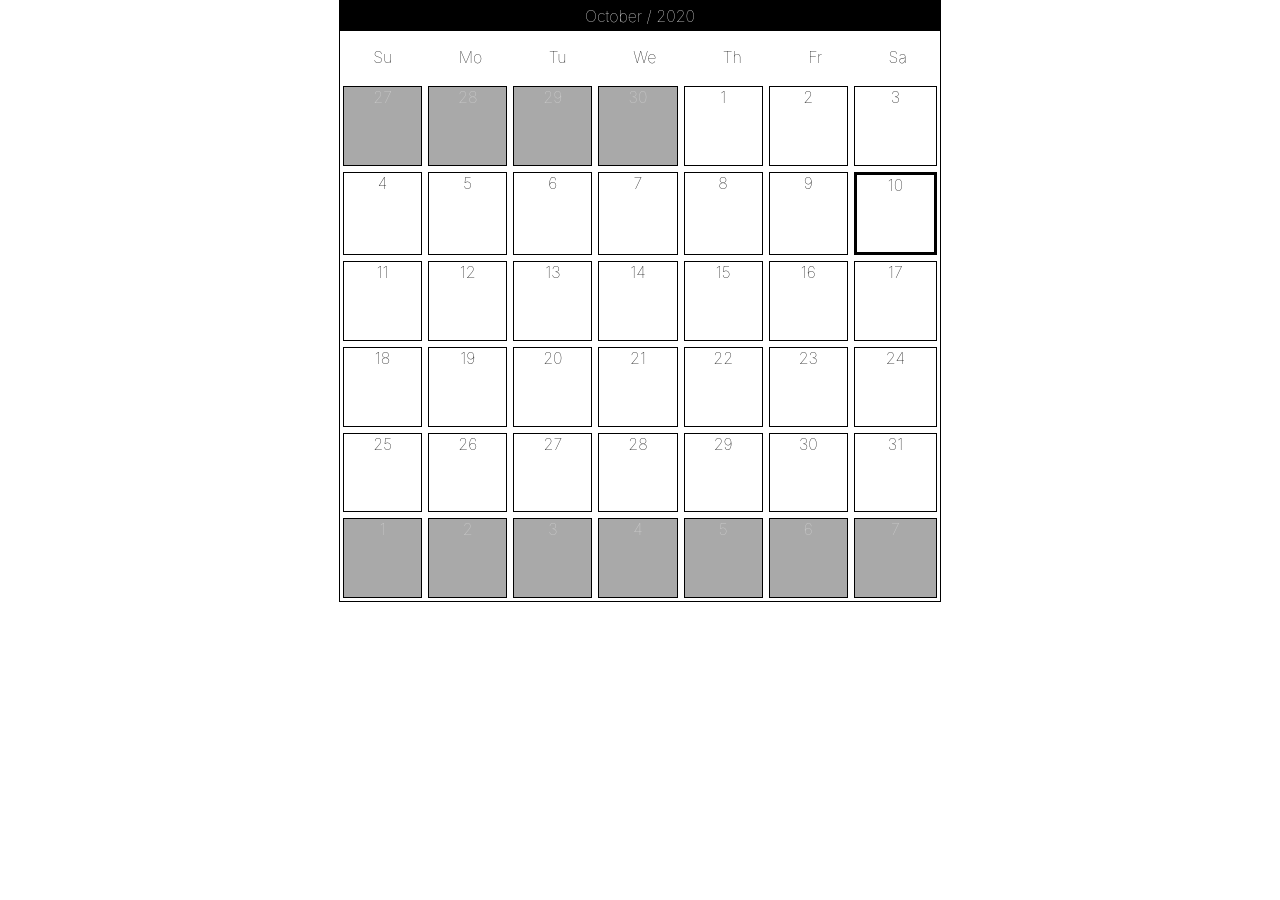
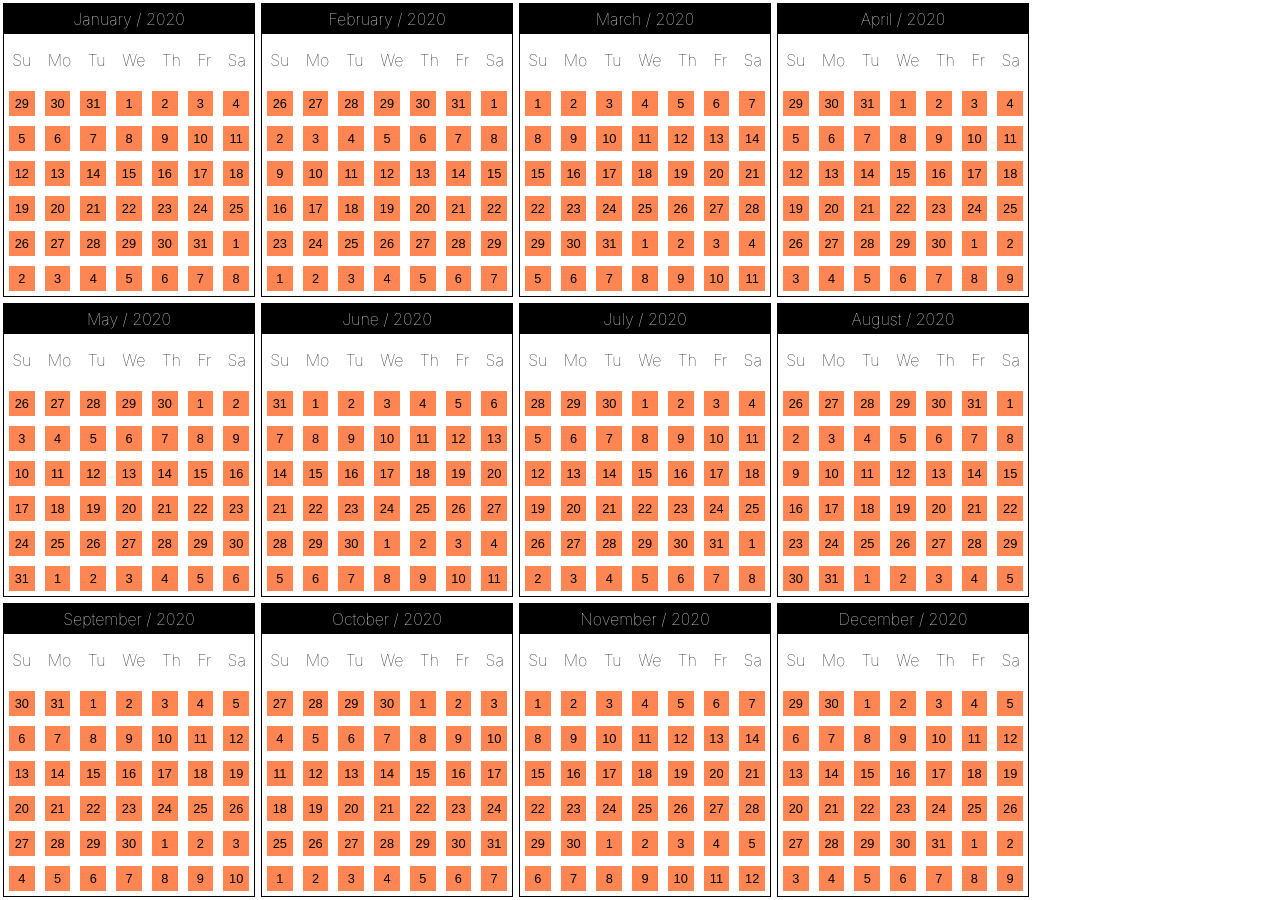
Before and after one commit to fooyongyan/webapp-infinitychain, a React app: page / in a window 1280 px wide. Before the commit the page ends 800 px from the top, so only its background shows below. Built offline with nearby package versions, Linux system fonts and the light colour scheme.

Commit message:
Refactored them into a proper calendar, because this is getting a little too big

```diff
--- a/src/App/App.js
+++ b/src/App/App.js
@@ -1,16 +1,10 @@
 import React from 'react';
-import MonthlyCalendar from '../components/MonthlyCalendar/MonthlyCalendar';
+import Year from '../components/calendar/Year/Year';
 import './App.scss';
 function App() {
-
-
-  const daysHeader = ['Su', 'Mo', 'Tu', 'We', 'Th', 'Fr', 'Sa'];
   return (
     <div className="App">
-      <MonthlyCalendar
-          days = {daysHeader}
-          style = {{width: "600px", height: "600px"}}
-      />
+      <Year />
     </div>
   );
 }
--- a/src/components/Calendar/Body/Body.js
+++ b/src/components/Calendar/Container/Body/Body.js
@@ -1,6 +1,6 @@
 import React from 'react';
 import '../Calendar.scss'
-import Aux from '../../../hoc/Auxiliary/Auxiliary'
+import Aux from '../../../../hoc/Auxiliary/Auxiliary'
 
 export default function CalendarBody (props ) {
     return <Aux>
--- a/src/components/Calendar/Calendar.js
+++ b/src/components/Calendar/Container/Calendar.js
@@ -4,7 +4,6 @@ import Header from './Header/Header'
 import CalendarBody from './Body/Body'
 
 export default function Calendar (props) {
-
 
     return (
         <div className = "Calendar" style = {props.style}>
--- a/src/components/Calendar/Calendar.scss
+++ b/src/components/Calendar/Container/Calendar.scss
@@ -10,6 +10,7 @@
     color: $color;
     font-size: $font-size;
     min-width: 250px;
+    margin: 3px;
 }
 
 .Calendar__Header {
--- /dev/null
+++ b/src/components/Calendar/Month/Day/Day.js
@@ -0,0 +1,40 @@
+import React from 'react';
+import './Day.scss'
+import moment from 'moment';
+export default function Day (props) {
+
+    console.log(props.value.format("YYYY-MM-DD"),  moment().format("YYYY-MM-DD"), props.value.format("YYYY-MM-DD") === moment().format("YYYY-MM-DD"));
+    const state = {
+        date: props.value,
+        dayOfMonth:  props.value.month(),
+        isCurrentDay: props.value.format("YYYY-MM-DD") === moment().format("YYYY-MM-DD"),
+        isCurrentMonth: props.isCurrentMonth,
+        day: props.value.date()
+    };
+
+    console.log(state.isCurrentDay);
+    const [selected, setSelected] = React.useState(props.isHighlighted);
+    function onDayClicked() {
+        setSelected(!selected);
+        if ( props.clicked ) {
+            props.clicked(props.dateValue, selected);
+        }
+    }
+
+    function getClass () {
+        if ( selected ) {
+            return ("Day__selected");
+        } else {
+            if ( state.isCurrentMonth)
+                return ("Day__currentMonth");
+        }
+        if ( state.isCurrentDay ) return ("Day__currentDay");
+        return "Day__prevMonth";
+    }
+
+    return (
+        <button className = {getClass()} onClick={ onDayClicked}>
+            {state.day}
+        </button>
+    );
+}
--- /dev/null
+++ b/src/components/Calendar/Month/Day/Day.scss
@@ -0,0 +1,41 @@
+$highlighted-color:  #FF8552;
+
+.Day {
+    font-size: 80%;
+    border: none;
+    margin: 5px;
+    padding: 5px;
+    min-width: 10px;
+    min-height: 10px;
+    border-radius: 0px;
+    outline:none;
+    &:hover {
+        font-weight: bold;
+        outline: 1px solid black;
+    }
+
+    &__prevMonth {
+        @extend .Day;
+        color: lightgray;
+        background-color: darkgray;
+    }
+
+    &__selected {
+        @extend .Day;
+        background-color: $highlighted-color;
+        color: black;
+    }
+
+    &__currentDay {
+        @extend .Day;
+        color: black;
+    }
+
+    &__currentMonth {
+        @extend .Day;
+        color: black;
+        background-color: white;
+    }
+
+
+}
--- a/src/components/MonthlyCalendar/MonthlyCalendar.js
+++ b/src/components/Calendar/Month/Month.js
@@ -1,7 +1,7 @@
 import React from 'react';
 import Day from './Day/Day';
 import moment from 'moment';
-import Calendar from '../Calendar/Calendar'
+import Calendar from '../Container/Calendar'
 
 /*********
  *
@@ -34,14 +34,12 @@ export default function MonthlyCalendar (props) {
         {
             days.push( <Day
                             key = {i}
+                            value = {currMoment}
+                            dateValue={currMoment.toDate()}
+                            month={currMoment.month()}
+                            isHighlighted = {true}
+                            clicked = {onDaysClicked}
                             isCurrentMonth={currMoment.month() + 1 === config.month }
-                            dateValue={currMoment.toDate()}
-                            day={currMoment.date()}
-                            month={currMoment.month()}
-                            dayOfMonth={i+1}
-                            isCurrentDay = { currMoment.format("YYYY-MM-DD") === moment().format("YYYY-MM-DD") }
-                            isHighlighted = {false}
-                            clicked = {onDaysClicked}
                         />)
             currMoment = currMoment.clone().add(1, 'days');
         }
--- /dev/null
+++ b/src/components/Calendar/Year/Year.js
@@ -0,0 +1,19 @@
+import React from 'react'
+import Month from '../Month/Month';
+import './Year.scss';
+import moment from 'moment';
+
+export default function Year ( props ) {
+
+    const year = props.year ? props.year : moment().year();
+    const daysHeader = ['Su', 'Mo', 'Tu', 'We', 'Th', 'Fr', 'Sa'];
+    function renderMonth () {
+        const components = [];
+        for ( let i = 1; i <= 12; i++) {
+            components.push ( <Month year={year} month={i} days={daysHeader}/>)
+        }
+        return components;
+    }
+    return <div class ="Year"> {renderMonth()} </div>
+
+}
--- /dev/null
+++ b/src/components/Calendar/Year/Year.scss
@@ -0,0 +1,5 @@
+.Year {
+    display: flex;
+    flex-direction: row;
+    flex-wrap: wrap;
+}
--- a/src/components/MonthlyCalendar/Day/Day.js
+++ /dev/null
@@ -1,32 +0,0 @@
-import React from 'react';
-import './Day.scss'
-import moment from 'moment';
-export default function Day (props) {
-
-    const [selected, setSelected] = React.useState(props.isHighlighted);
-    function onDayClicked() {
-        console.log(moment(props.dateValue).format("YYYY-MM-DD"));
-        setSelected(!selected);
-        if ( props.clicked ) {
-            props.clicked(props.dateValue, selected);
-        }
-    }
-
-    function getClass () {
-        const classes = ["Day"];
-        if ( selected ) {
-            classes.push("Day__selected");
-        } else {
-            if ( props.isCurrentMonth)
-                classes.push("Day__currentMonth");
-        }
-        if ( props.isCurrentDay ) classes.push ("Day__currentDay");
-        return classes.join(' ');
-    }
-
-    return (
-    <div className = {getClass()} onClick={onDayClicked}>
-            <div> {props.day} </div>
-        </div>
-    );
-}
--- a/src/components/MonthlyCalendar/Day/Day.scss
+++ /dev/null
@@ -1,32 +0,0 @@
-$highlighted-color:  #FF8552;
-
-.Day {
-    border: 1px solid black;
-    margin: 3px;
-    min-width: 25px;
-    min-height: 25px;
-    color: lightgray;
-    background-color: darkgray;
-
-    :hover {
-        font-weight: bold;
-        color: #39393A;
-    }
-
-    &__selected {
-        background-color: $highlighted-color;
-        color: black;
-    }
-
-    &__currentDay {
-        border-width: 3px;
-        color: black;
-    }
-
-    &__currentMonth {
-        color: black;
-        background-color: white;
-    }
-
-
-}
```
Also changed, not shown: src/components/Calendar/Container/Header/Header.js (renamed from src/components/Calendar/Header/Header.js), src/components/Calendar/Container/Variables.scss (renamed from src/components/Calendar/Variables.scss), src/components/Calendar/TimeWidget/TimeWidget.js (renamed from src/components/TimeWidget/TimeWidget.js), src/components/Calendar/TimeWidget/TimeWidget.scss (renamed from src/components/TimeWidget/TimeWidget.scss), 1 other file.
